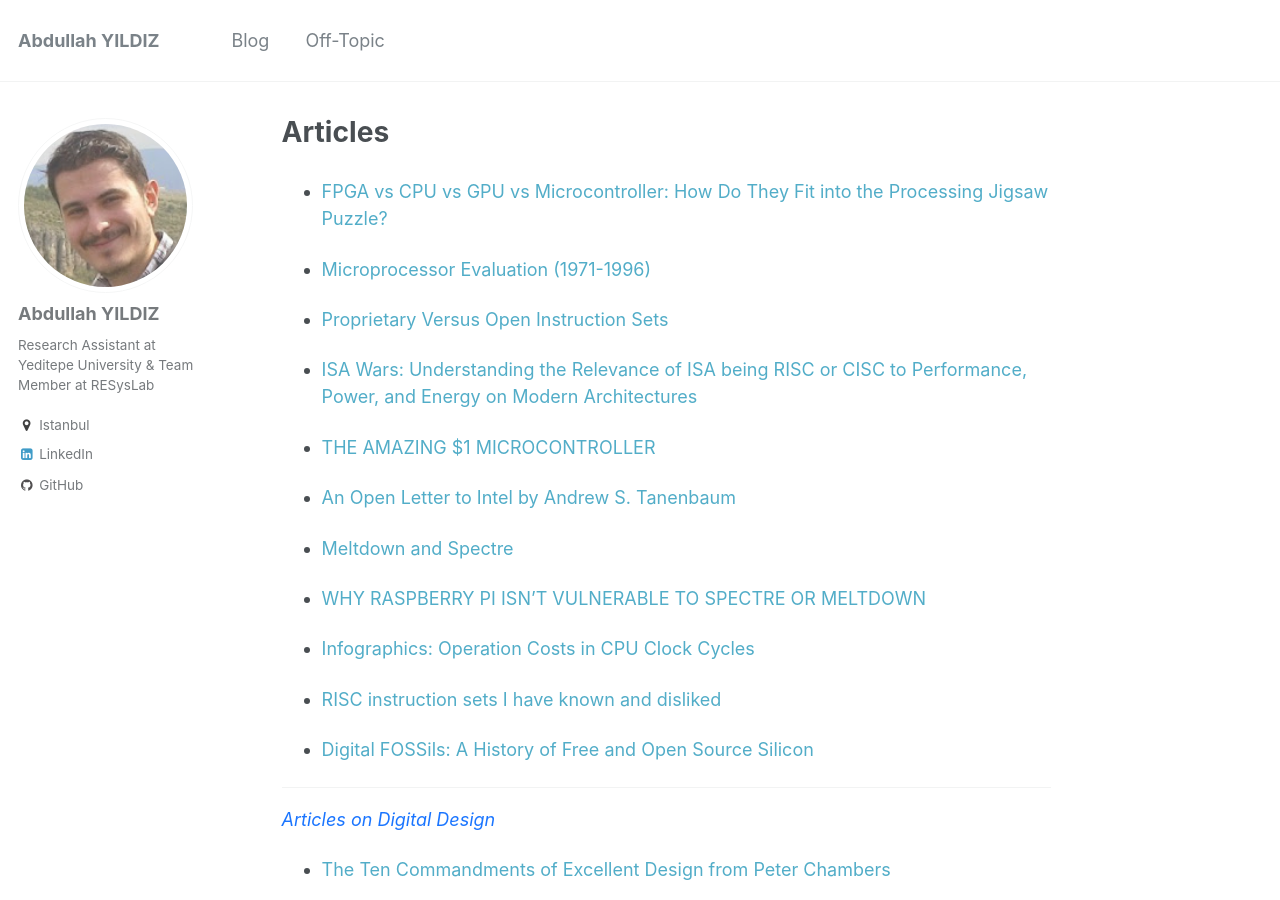
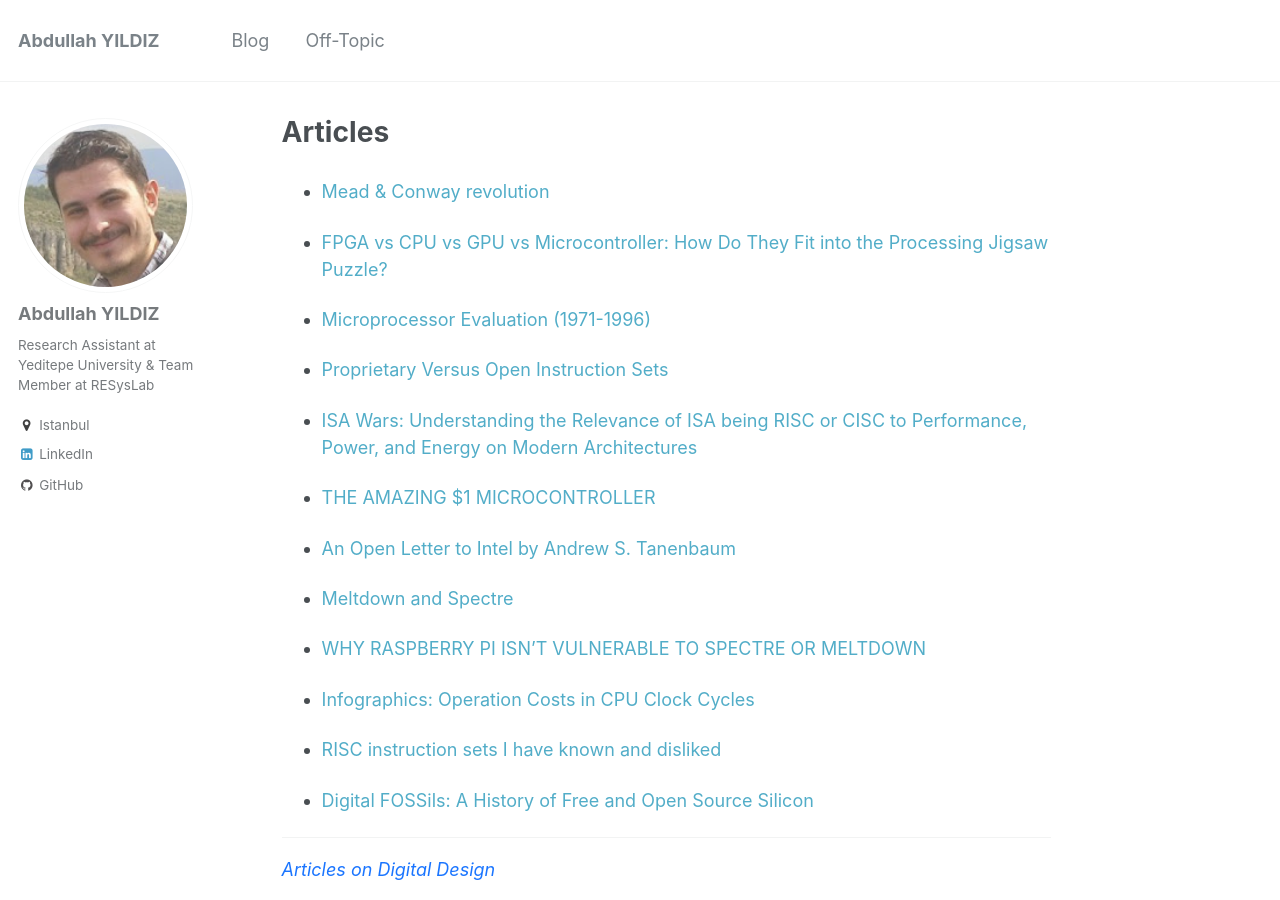
Before and after one commit to abdullahyildiz/abdullahyildiz.github.io, a Jekyll site: the page built from _records/articles.md, in a window 1280 px wide and 900 px high. Built offline with Jekyll 4.4.1, drawn with Linux system fonts in a browser that asks for light colours.

Commit message:
Update articles.md

```diff
--- a/_records/articles.md
+++ b/_records/articles.md
@@ -7,6 +7,8 @@ venue:
 date: 2018-12-23
 location: "Istanbul, Turkiye"
 ---
+
+* [Mead & Conway revolution](https://en.wikipedia.org/wiki/Mead_%26_Conway_revolution)
 
 * [FPGA vs CPU vs GPU vs Microcontroller: How Do They Fit into the Processing Jigsaw Puzzle?](https://www.arrow.com/en/research-and-events/articles/fpga-vs-cpu-vs-gpu-vs-microcontroller)
 
```
